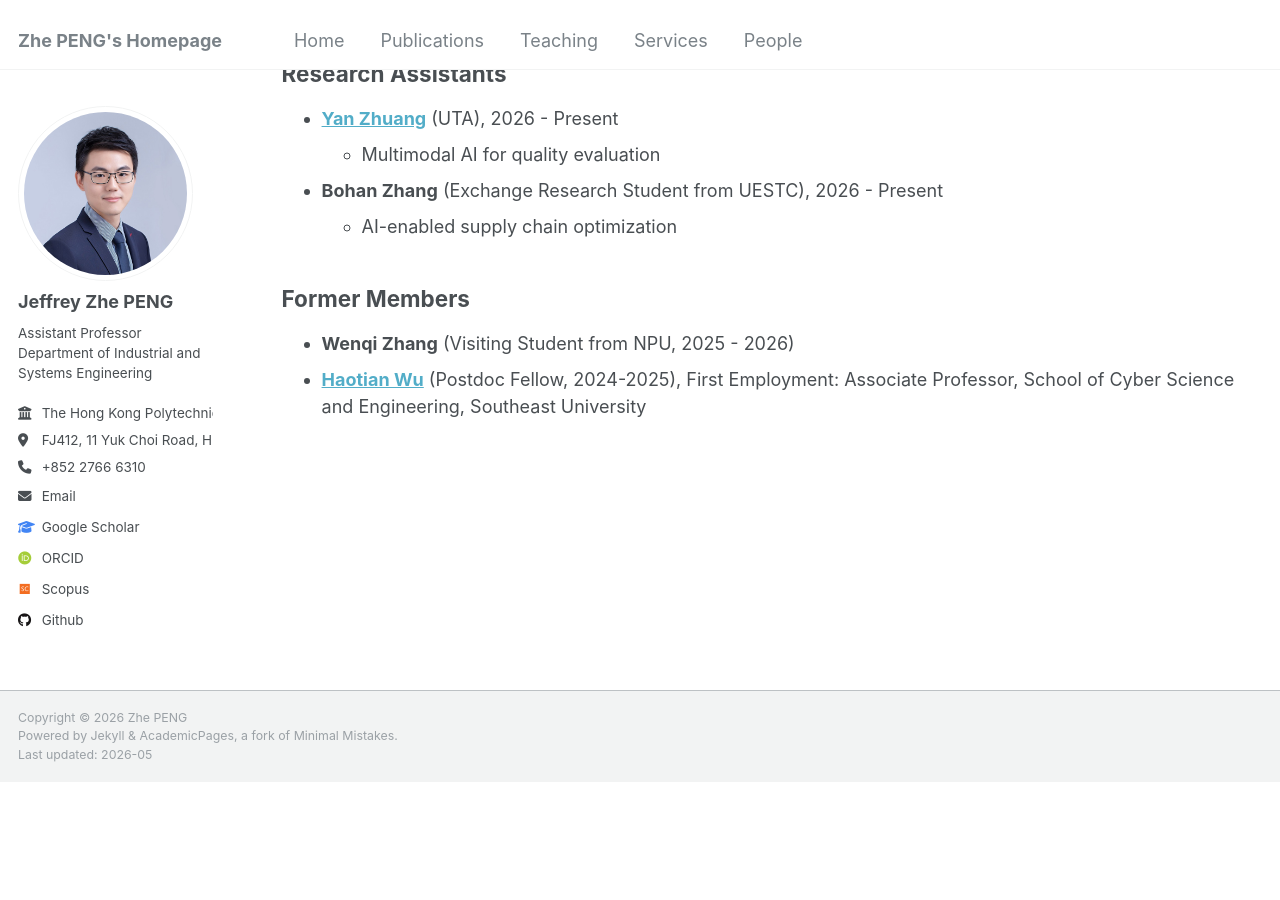
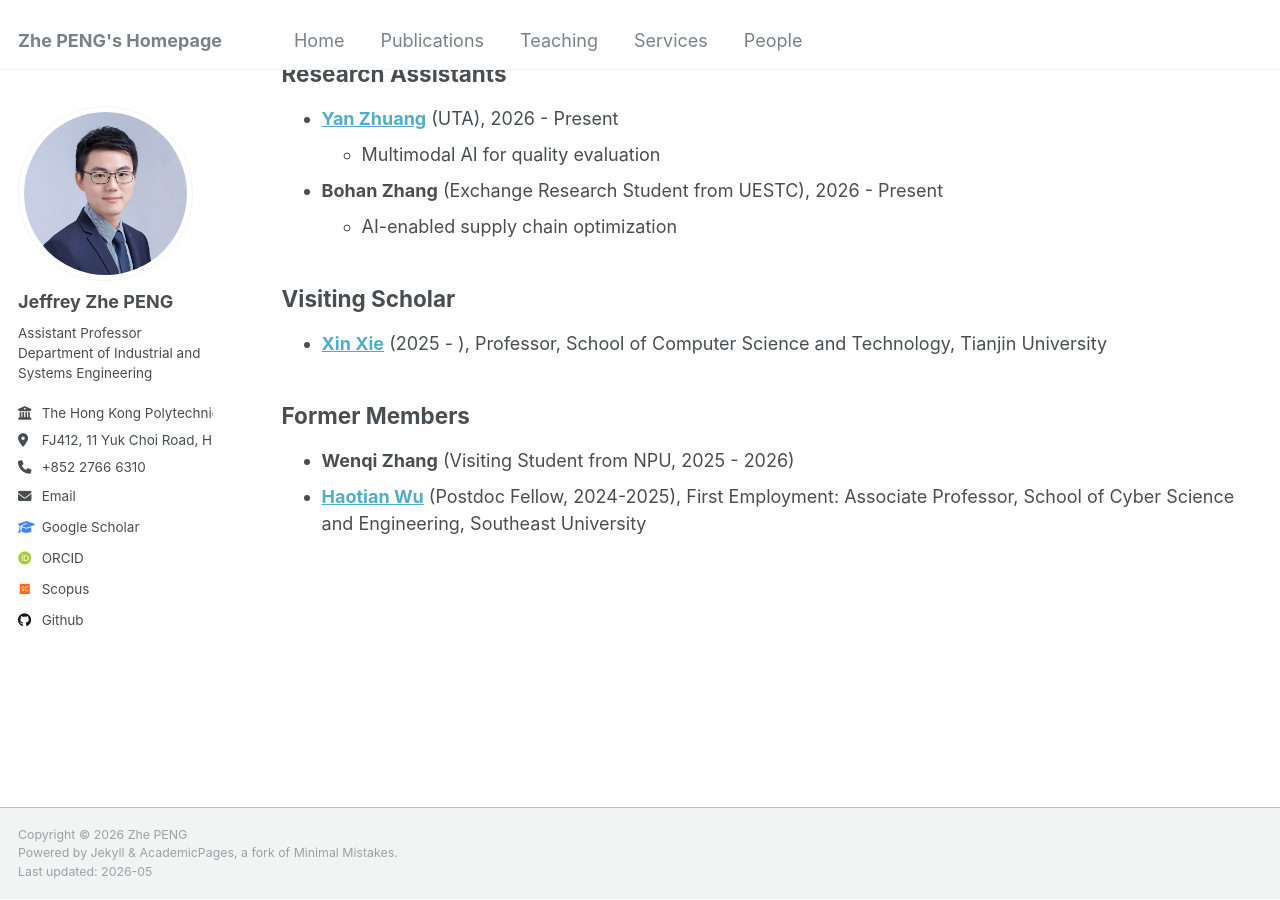
Before and after one commit to PENG-Zhe/peng-zhe.github.io, a Jekyll site: the page built from _pages/people.md, in a window 1280 px wide and 900 px high, scrolled down 1084 px. Built offline with Jekyll 4.4.1, drawn with Linux system fonts in a browser that asks for light colours; some web fonts are replaced; before the commit the page ends 1867 px from its top, so only the background shows below that.

Commit message:
Update people.md

```diff
--- a/_pages/people.md
+++ b/_pages/people.md
@@ -61,12 +61,16 @@ layout: archive
   * UAV swarm intelligence
 -->
 
+## Visiting Scholar
+* **[Xin Xie](https://xiexincn.github.io/)** (2025 - ), Professor, School of Computer Science and Technology, Tianjin University
+
+
 ## Former Members
 * **Wenqi Zhang** (Visiting Student from NPU, 2025 - 2026)
 * **[Haotian Wu](https://cyber.seu.edu.cn/wht/list.htm)** (Postdoc Fellow, 2024-2025), First Employment: Associate Professor, School of Cyber Science and Engineering, Southeast University
 
+
 <!--
-* **[Xin Xie](https://xiexincn.github.io/)** (Postdoc Fellow, 2024-2025), First Employment: Professor, College of Intelligence and Computing, Tianjin University
 * **[Shikun Li](https://imsg.ac.cn/people/lishikun.html)** (Postdoc Fellow, 2024-2025), First Employment:
 * **[Qing Ma](https://scholar.google.com/citations?user=x6QQGQkAAAAJ&hl=en)** (Postdoc Fellow, 2024-2025), Current Employment:
 -->
```
